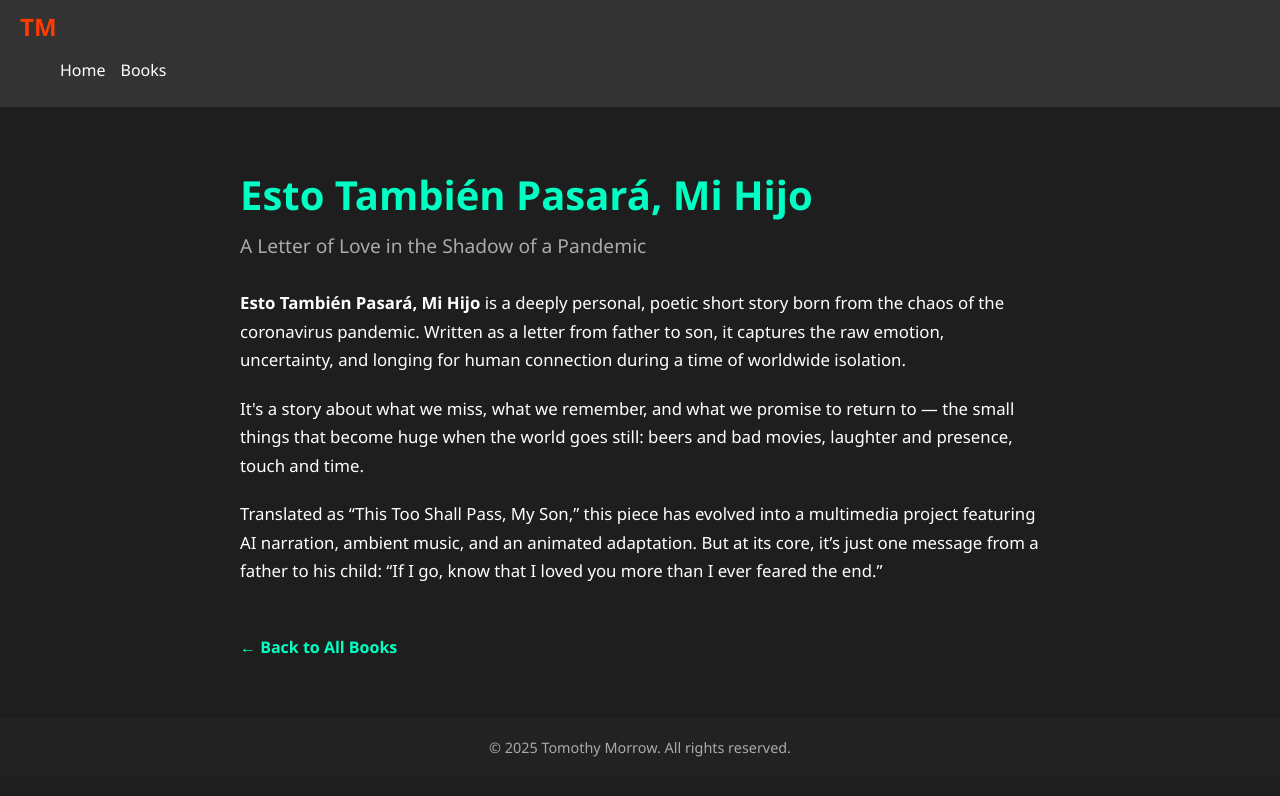
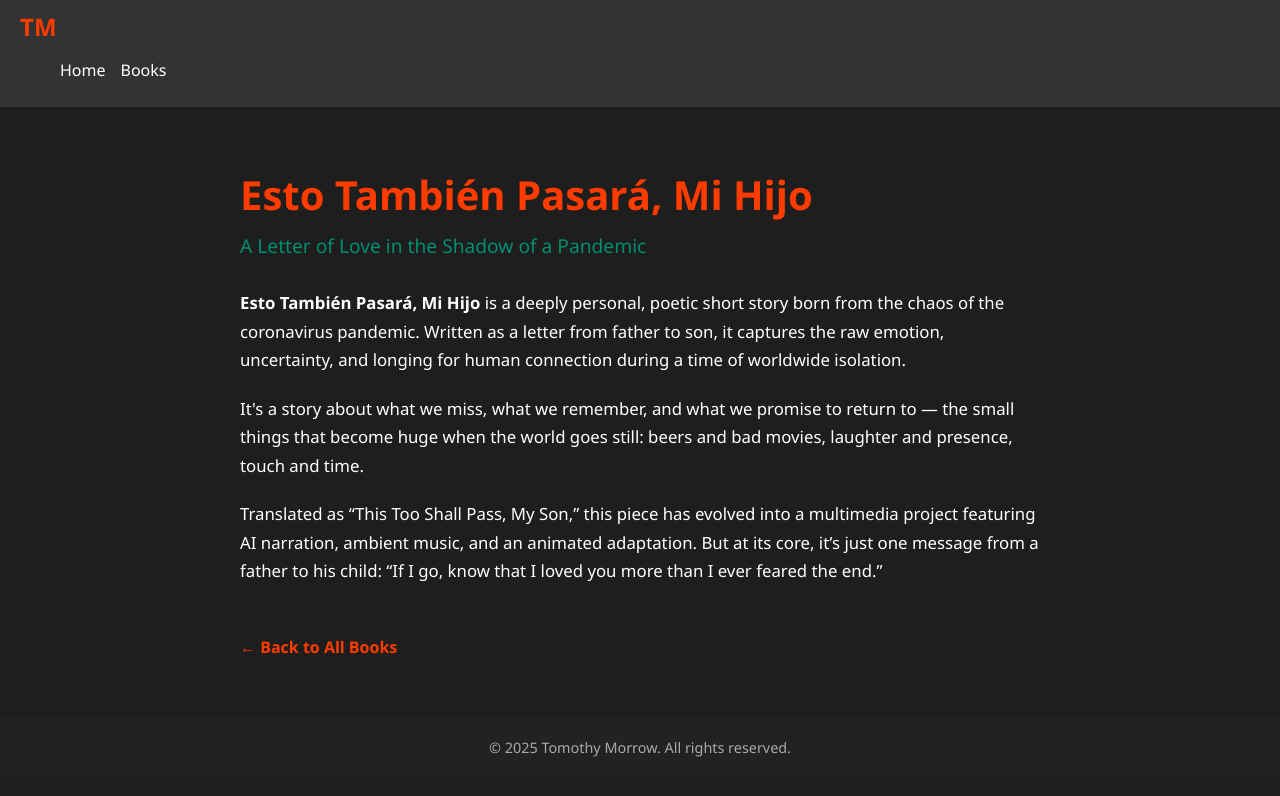
Before and after one commit to Tomothymorrow/hello-world-site, a plain HTML site: page esto-tambien-pasara.html in a window 1280 px wide. Drawn offline with Linux system fonts and the light colour scheme.

```diff
--- a/esto-tambien-pasara.html
+++ b/esto-tambien-pasara.html
@@ -13,14 +13,14 @@ padding: 0 20px;
 }
 
 .title {
-color: #00ffc3;
+color: #ff3c00;
 font-size: 2.5em;
 margin-bottom: 10px;
 }
 
 .subtitle {
 font-size: 1.2em;
-color: #aaa;
+color: #018f70;
 margin-bottom: 30px;
 }
 
@@ -33,7 +33,7 @@ margin-bottom: 20px;
 .back-link {
 display: inline-block;
 margin-top: 30px;
-color: #00ffc3;
+color: #ff3c00;
 text-decoration: none;
 font-weight: bold;
 }
```
Also changed, not shown: nova-ali.html (+3 -3 lines), pyramid-shift.html (+3 -3 lines), skyhold-the-exile-engine.html (+3 -3 lines), spray-wars.html (+3 -3 lines), starborn-the-lost-road.html (+3 -3 lines), the-boy-on-tenth-avenue.html (+3 -3 lines), the-crown-of-the-west.html (+3 -3 lines), the-first-five-minutes.html (+3 -3 lines), time-skizm.html (+3 -3 lines), underpressure.html (+3 -3 lines).
